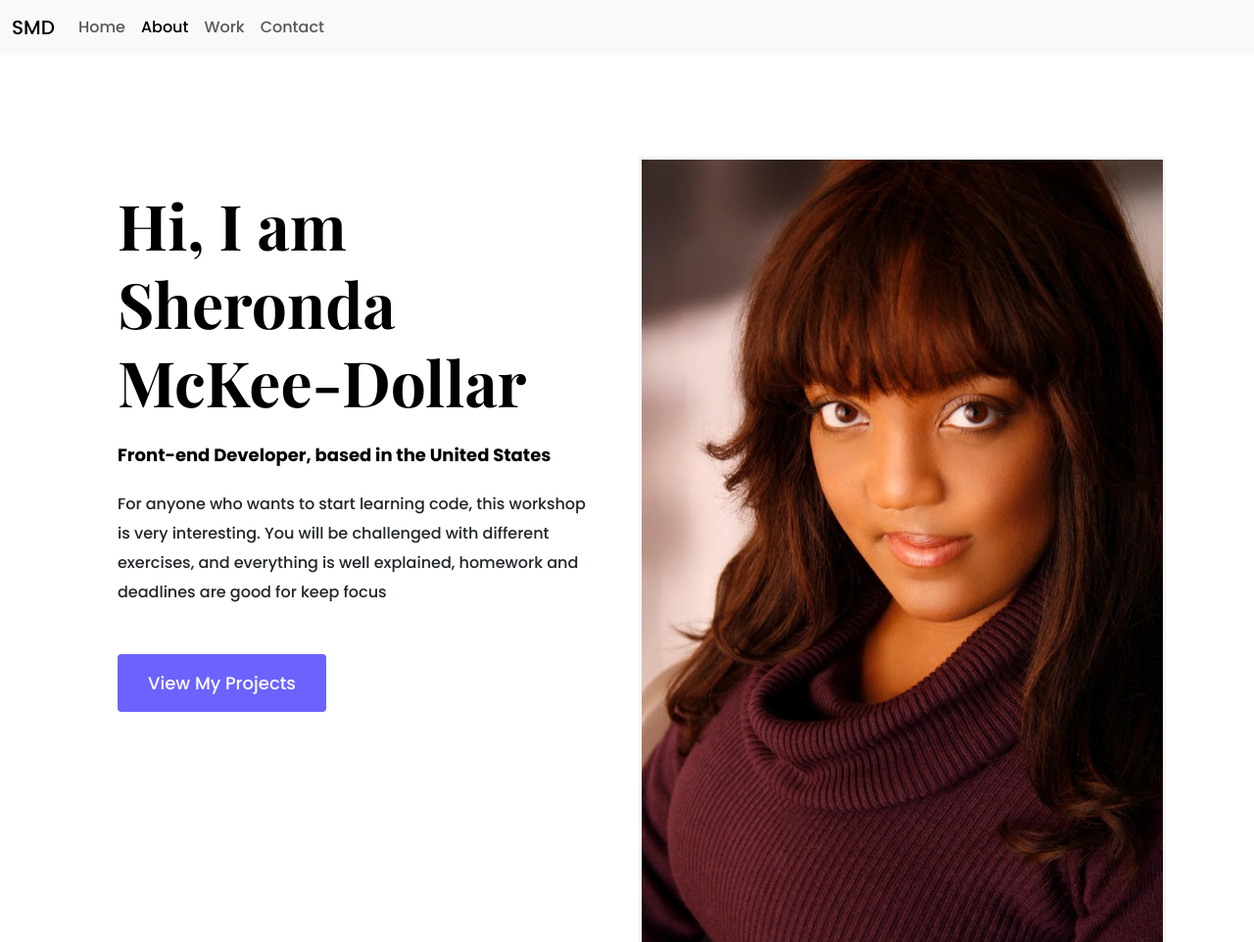
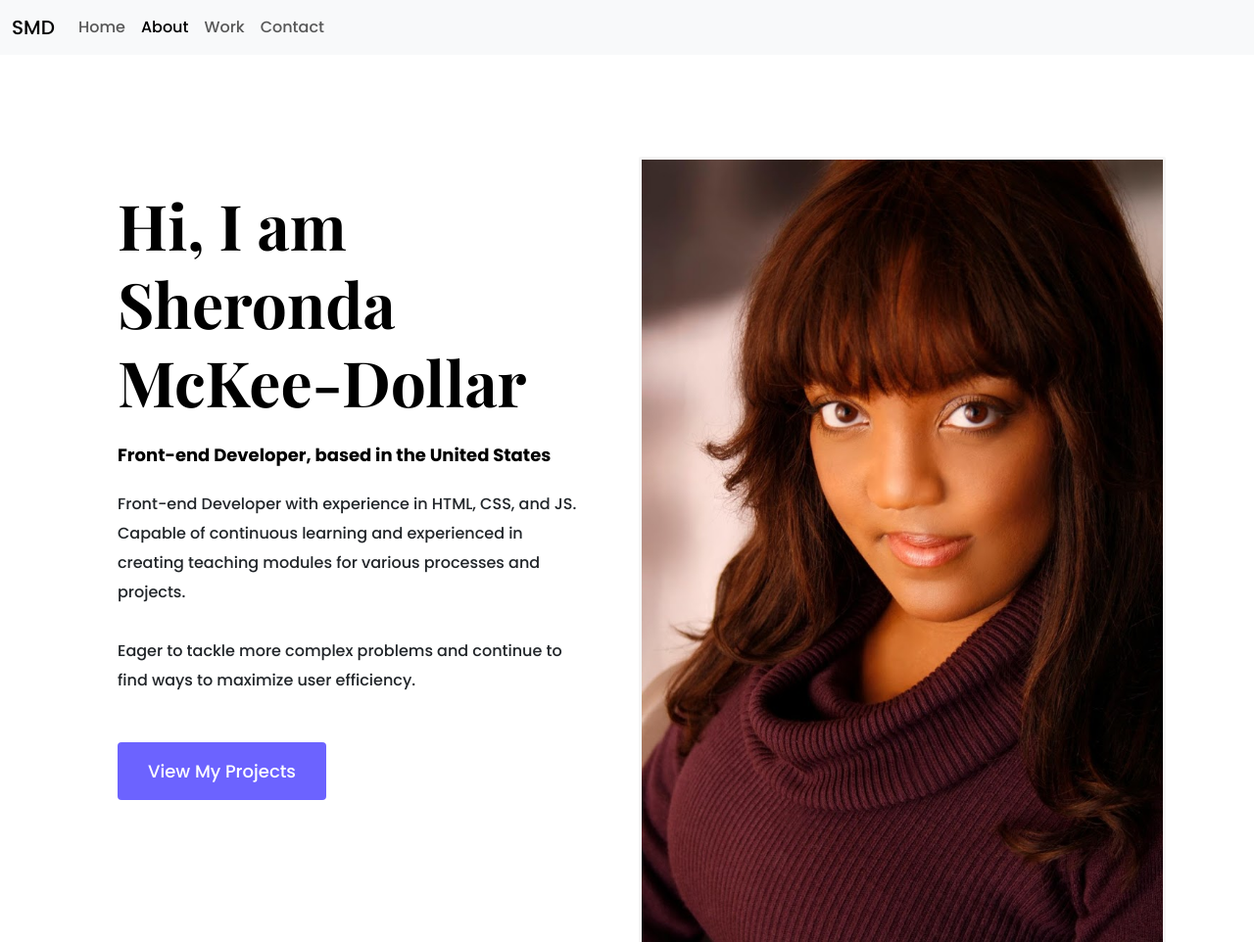
Before and after one commit to SherondaMD/smd-porfolio-project, a plain HTML site: page about.html in a window 1280 px wide. Shown: the whole page at 98% size. Drawn offline with nearby package versions, Linux system fonts and the light colour scheme; a web font is replaced by a local one.

Commit message:
Wrote a basic bio for the about page.

```diff
--- a/about.html
+++ b/about.html
@@ -77,10 +77,11 @@
               Front-end Developer, based in the United States
             </h2>
             <p class="mb-5">
-              For anyone who wants to start learning code, this workshop is very
-              interesting. You will be challenged with different exercises, and
-              everything is well explained, homework and deadlines are good for
-              keep focus
+              Front-end Developer with experience in HTML, CSS, and JS. Capable
+              of continuous learning and experienced in creating teaching
+              modules for various processes and projects. <br /><br />
+              Eager to tackle more complex problems and continue to find ways to
+              maximize user efficiency.
             </p>
             <a href="" class="btn btn-branding">View My Projects</a>
           </div>
```
